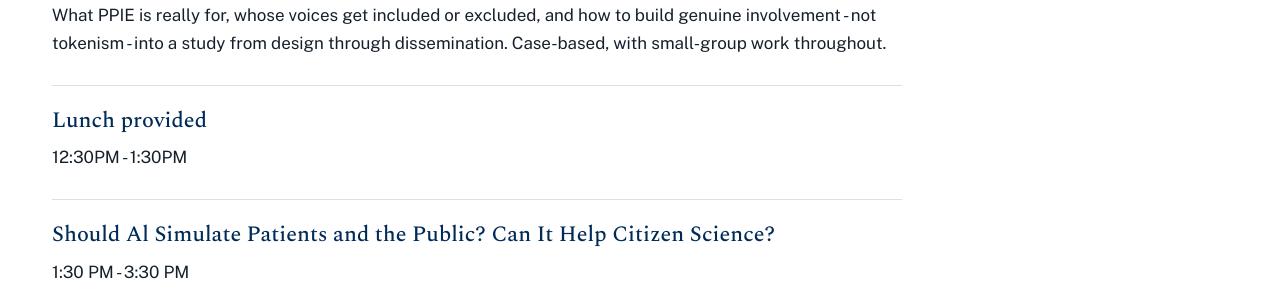
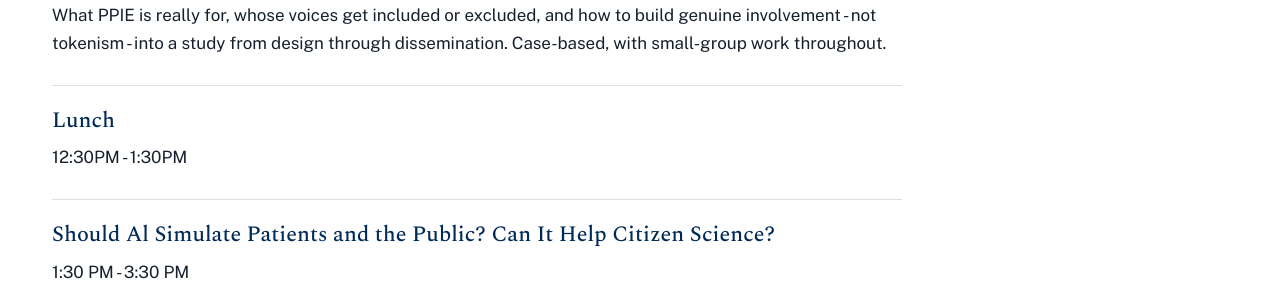
Before and after one commit to earp-lab/pact-lab, a Jekyll site: the page built from _events/20261013-ppie-ai-capacity-building-day.md, in a window 1280 px wide and 900 px high, scrolled down 1046 px. Shown: the part 156-456 px from the top of the window. Built offline with Jekyll 4.4.1, drawn with Linux system fonts in a browser that asks for light colours.

Commit message:
Update 20261013-ppie-ai-capacity-building-day.md

```diff
--- a/_events/20261013-ppie-ai-capacity-building-day.md
+++ b/_events/20261013-ppie-ai-capacity-building-day.md
@@ -46,7 +46,7 @@ Prof Lucy Frith (University of Manchester) • Prof Angela Ballantyne (Universit
 
 What PPIE is really for, whose voices get included or excluded, and how to build genuine involvement - not tokenism - into a study from design through dissemination. Case-based, with small-group work throughout.
 
-## Lunch provided ##
+## Lunch ##
 
 12:30PM - 1:30PM
 
```
